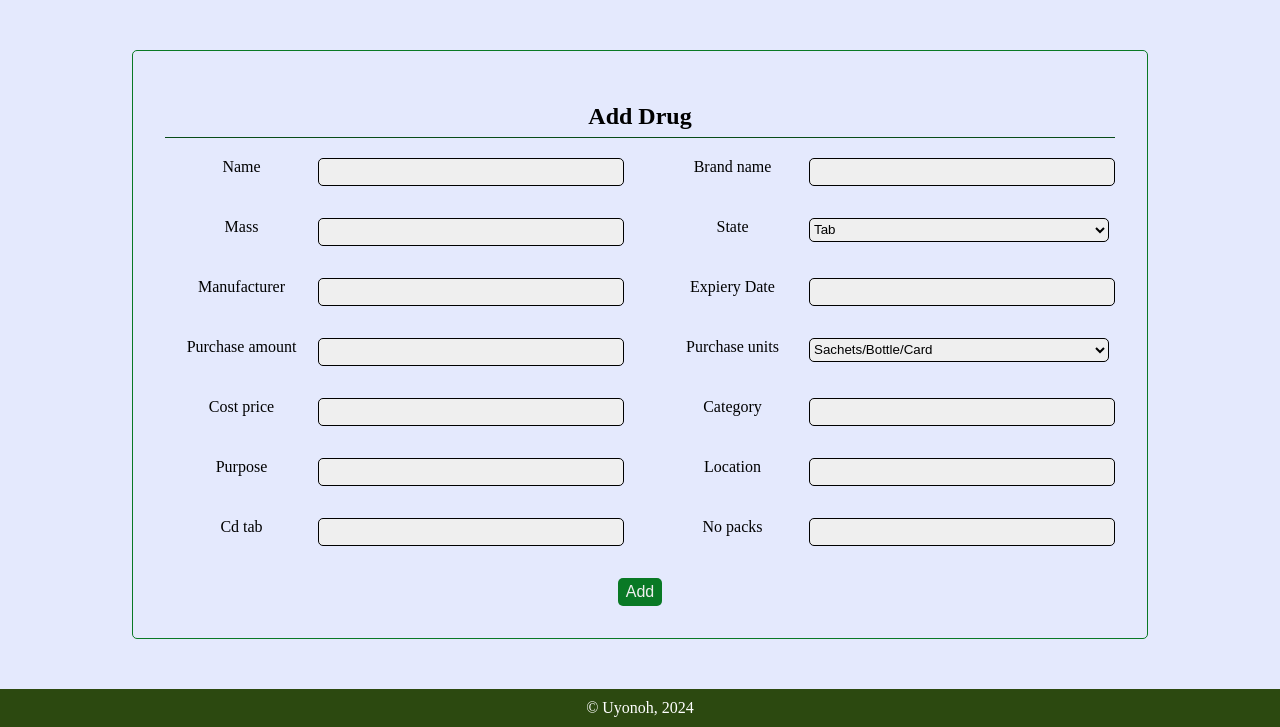
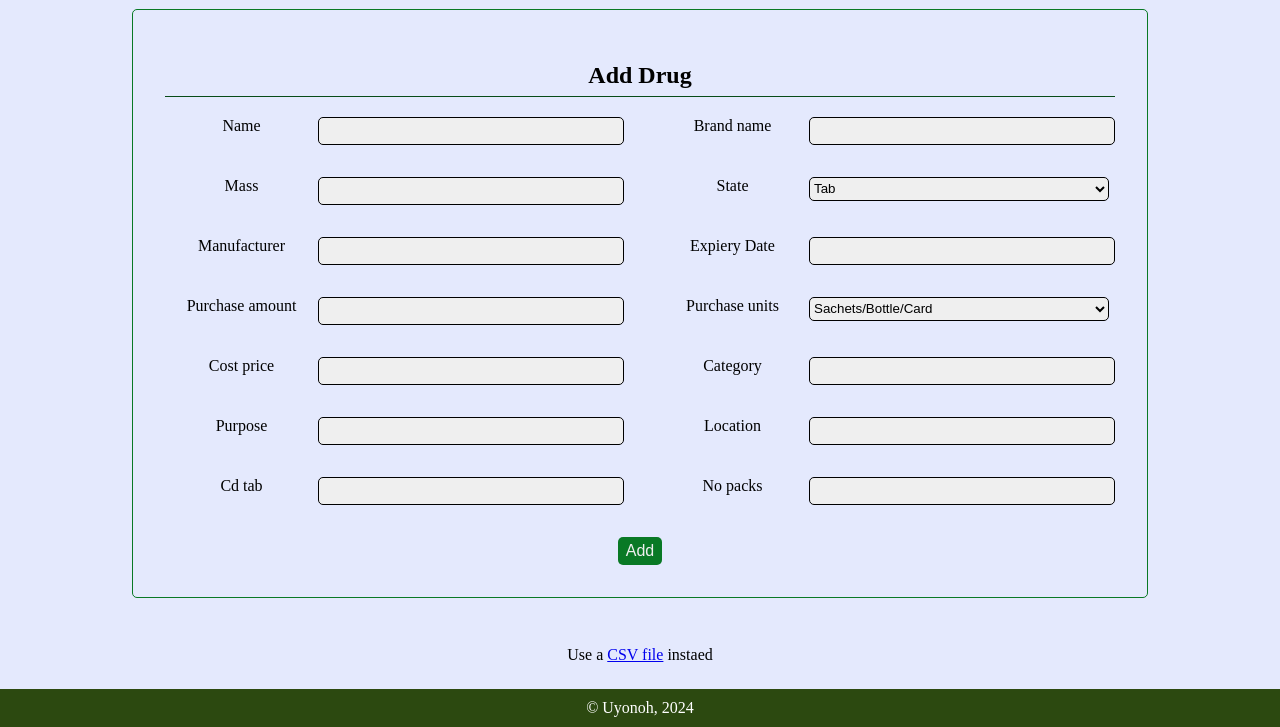
Before and after one commit to Uyonoh/rifmanrx, a Django app: page /drugs/add/ in a window 1280 px wide. Shown: the part 73-800 px from the top of the page. Run offline with Django 5.2, Linux system fonts and the light colour scheme.

Commit message:
add user access to drug_from_csv

```diff
--- a/drugs/templates/drugs/add-drug.html
+++ b/drugs/templates/drugs/add-drug.html
@@ -6,7 +6,7 @@
 {% endblock %}
 
 {% block content %}
-<section class="container flex-c text-center">
+<section class="container flex-col text-center">
 
     <form class="add" action="{% url 'drugs:add' %}" method="post">
         {% csrf_token %}
@@ -47,6 +47,7 @@
 
         <button class="round pointer" type="submit">Add</button>
     </form>
+    <p>Use a <a href="{% url 'drugs:add-csv' %}">CSV file</a> instaed</p>
 </section>
 {% endblock %}
 
--- a/drugs/urls.py
+++ b/drugs/urls.py
@@ -1,5 +1,5 @@
 from django.urls import path, include
-from .views import view_drugs, view_drug, add_drug, sell, restock, edit
+from .views import view_drugs, view_drug, add_drug, sell, restock, edit, add_csv
 
 app_name = "drugs"
 
@@ -10,4 +10,5 @@
     path("sell/<int:pk>", sell, name="sell"),
     path("restock/<int:pk>", restock, name="restock"),
     path("edit/<int:pk>", edit, name="edit"),
+    path("add-csv", add_csv, name="add-csv"),
 ]
--- a/drugs/utils.py
+++ b/drugs/utils.py
@@ -93,6 +93,5 @@
         form = DrugForm()
         form.instance = drug
         add_purchase(drug, drug.purchase_amount, float(request.POST.get("cost_price")))
-        print(request.POST.get("cost_price"))
         add_debits(request, form)
     print("="*28 + " Finished " + "="*28)
--- a/drugs/views.py
+++ b/drugs/views.py
@@ -5,6 +5,7 @@
 from .forms import DrugForm
 from books.forms import SaleForm
 from books.views import add_credits, add_debits, add_purchase
+from .utils import drug_from_csv
 
 # Create your views here.
 
@@ -173,3 +174,14 @@
 
 def edit(request, pk):
     return render(request, "drugs/add.html", {"form": "form"})
+
+
+def add_csv(request):
+
+    if request.method == "POST" and request.FILES["csv"]:
+        file = request.FILES["csv"]
+
+        drug_from_csv(file)
+        return HttpResponseRedirect(reverse("drugs:view"))
+
+    return render(request, "drugs/add-csv.html", {"form": "form"})
```
Also changed, not shown: drugs/templates/drugs/add-csv.html (added, +45 -0 lines), db.sqlite3.
